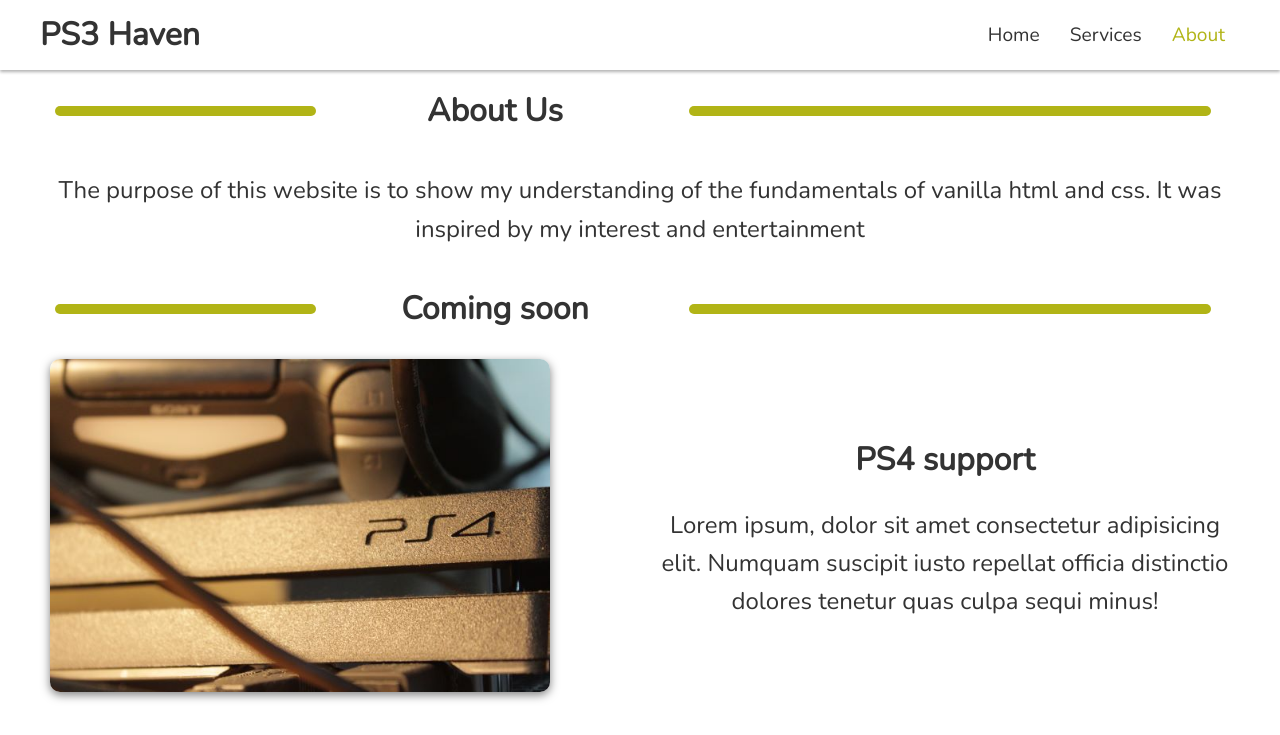
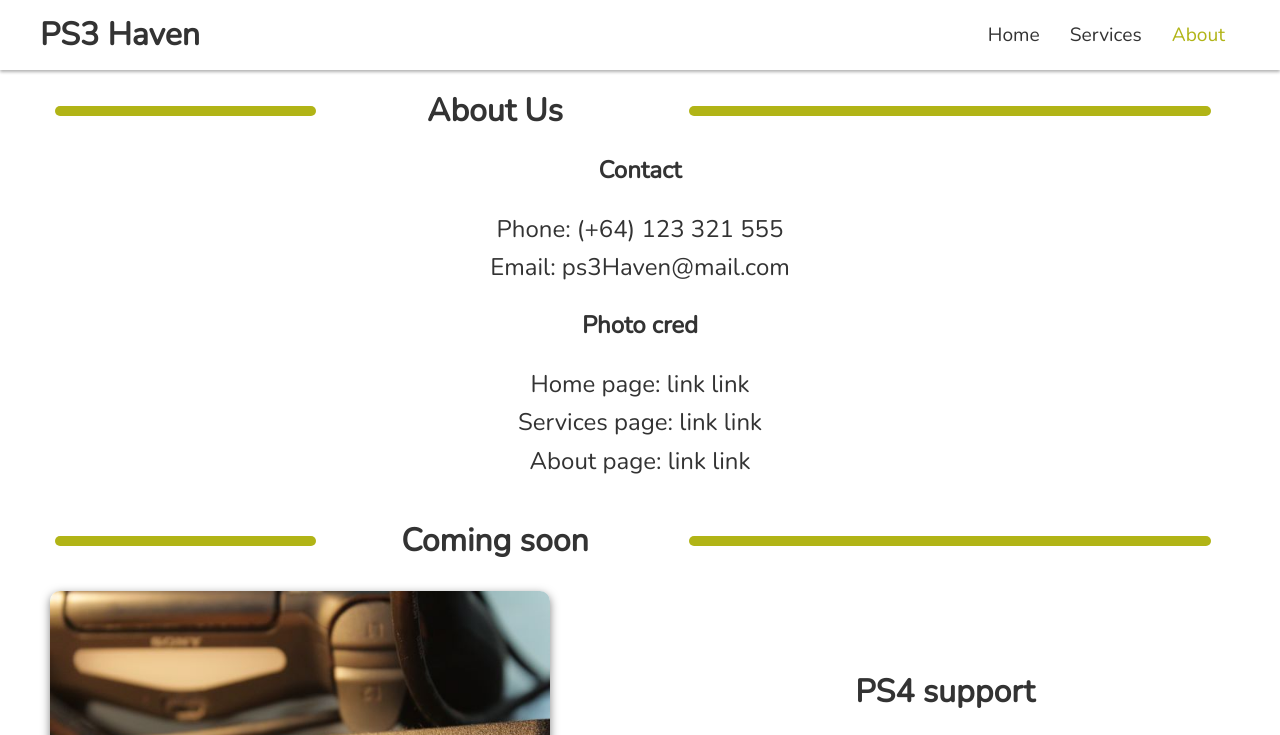
Before and after one commit to cdonougherlee/playstation-haven, a website: page dist/html/about.html in a window 1280 px wide. Shown: the top 735 px of the page. Drawn offline with nearby package versions, Linux system fonts and the light colour scheme.

Commit message:
Update about page

```diff
--- a/dist/html/about.html
+++ b/dist/html/about.html
@@ -34,7 +34,15 @@
           <div class="break bg-green"></div>
         </div>
       </div>
-			<p>The purpose of this website is to show my understanding of the fundamentals of vanilla html and css. It was inspired by my interest and entertainment</p>
+			<h2>Contact</h2>
+			<p>Phone: (+64) 123 321 555<br>
+				Email: ps3Haven@mail.com
+			</p>
+			<h2>Photo cred</h2>
+			<p>Home page: link link<br>
+				Services page: link link<br>
+				About page: link link
+			</p>
 			<div class="title">
         <div class="grid grid-3">
           <div class="break bg-green"></div>
```
